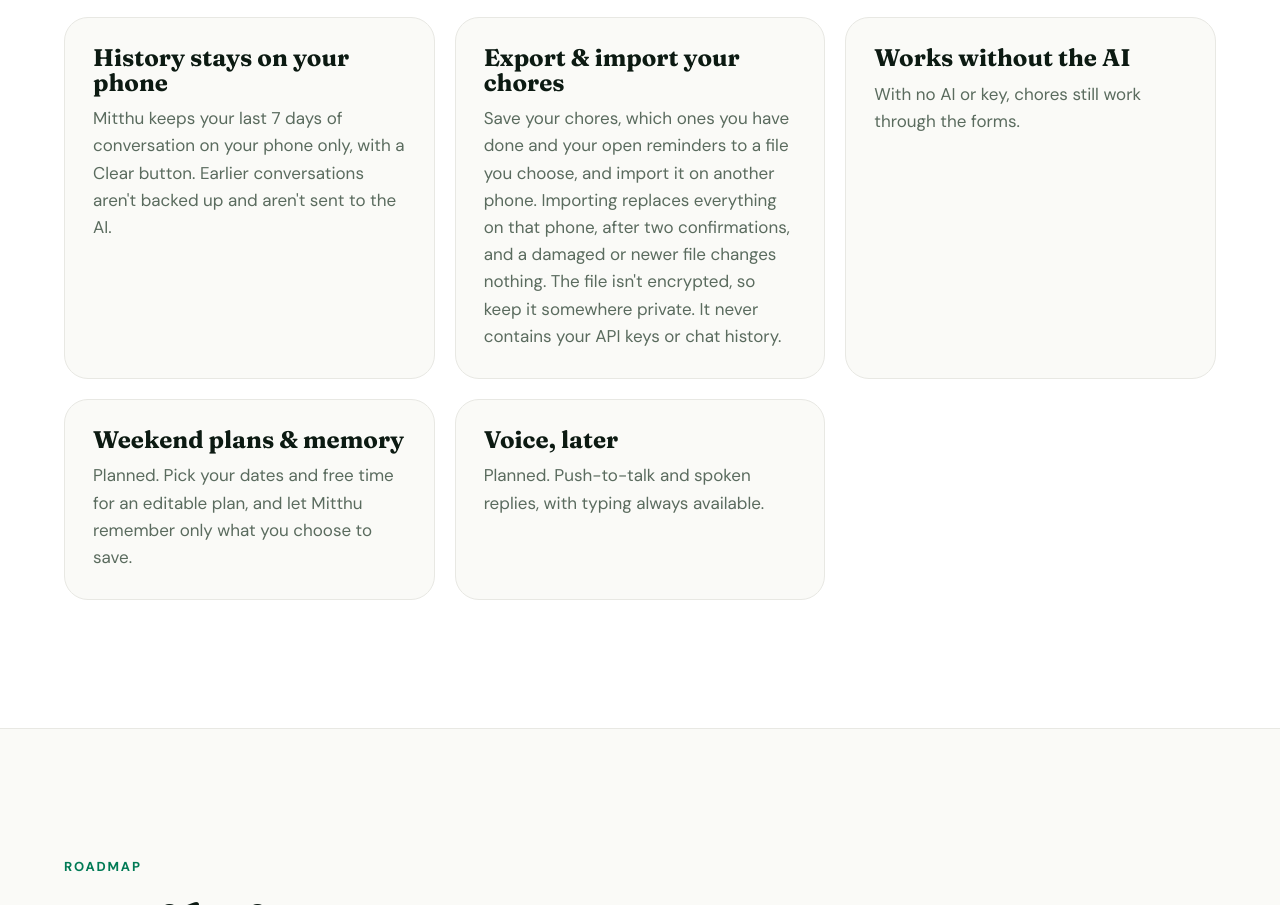
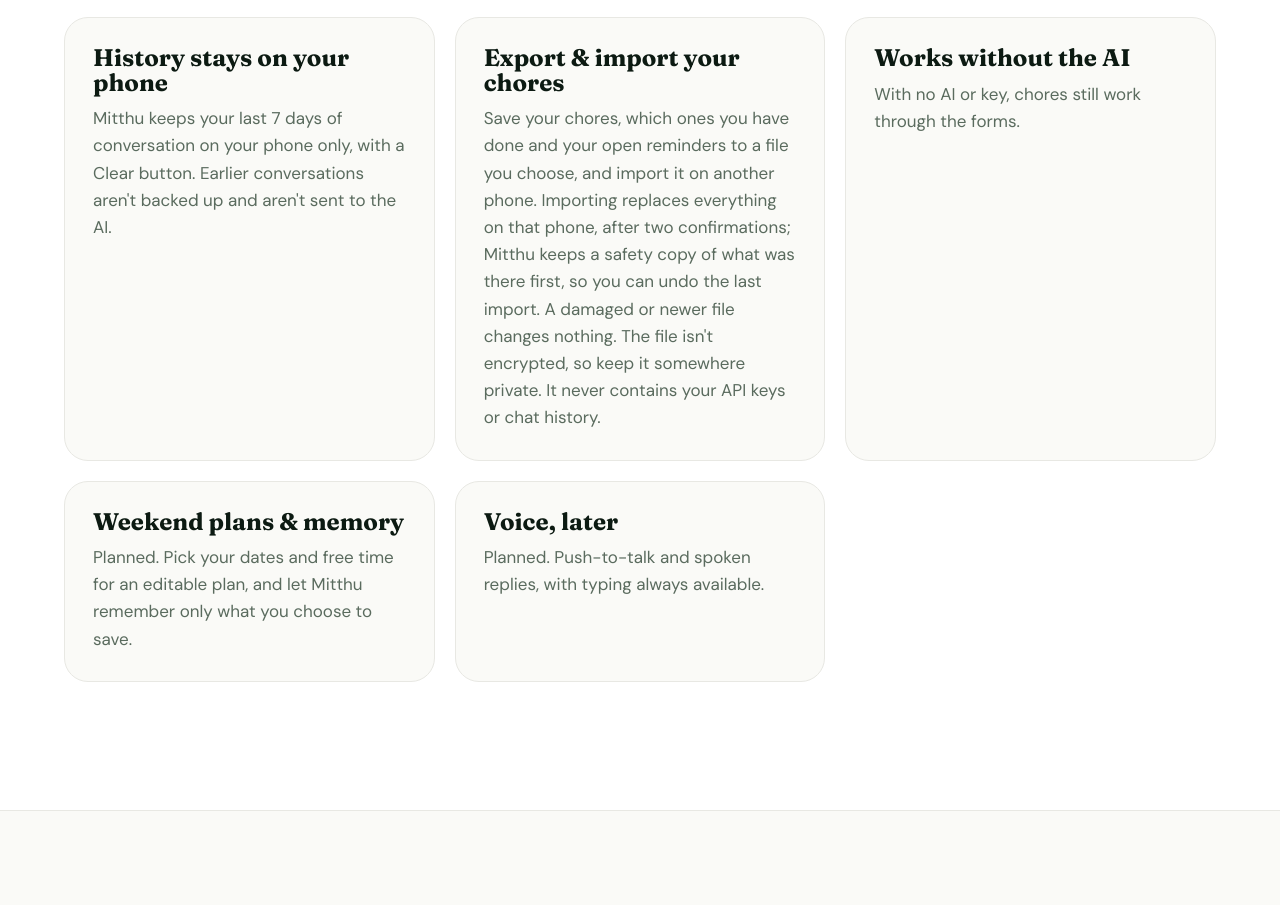
Before and after one commit to rameezraja-dev/mitthu-site, a plain HTML site: page index.html in a window 1280 px wide. Shown: the part 4764-5669 px from the top of the page. Drawn offline with Linux system fonts and the light colour scheme.

Commit message:
Deploy site from Mitthu@2755a630642826b246cc2e0d7f917b0e85d0201e

```diff
--- a/index.html
+++ b/index.html
@@ -142,7 +142,7 @@
         </article>
         <article class="card">
           <h3>Export &amp; import your chores</h3>
-          <p>Save your chores, which ones you have done and your open reminders to a file you choose, and import it on another phone. Importing replaces everything on that phone, after two confirmations, and a damaged or newer file changes nothing. The file isn't encrypted, so keep it somewhere private. It never contains your API keys or chat history.</p>
+          <p>Save your chores, which ones you have done and your open reminders to a file you choose, and import it on another phone. Importing replaces everything on that phone, after two confirmations; Mitthu keeps a safety copy of what was there first, so you can undo the last import. A damaged or newer file changes nothing. The file isn't encrypted, so keep it somewhere private. It never contains your API keys or chat history.</p>
         </article>
         <article class="card">
           <h3>Works without the AI</h3>
```
